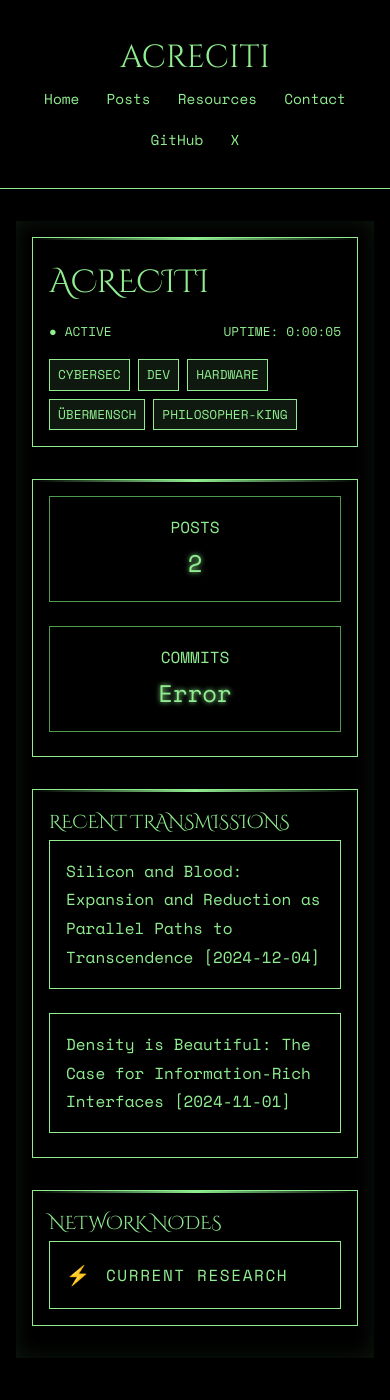
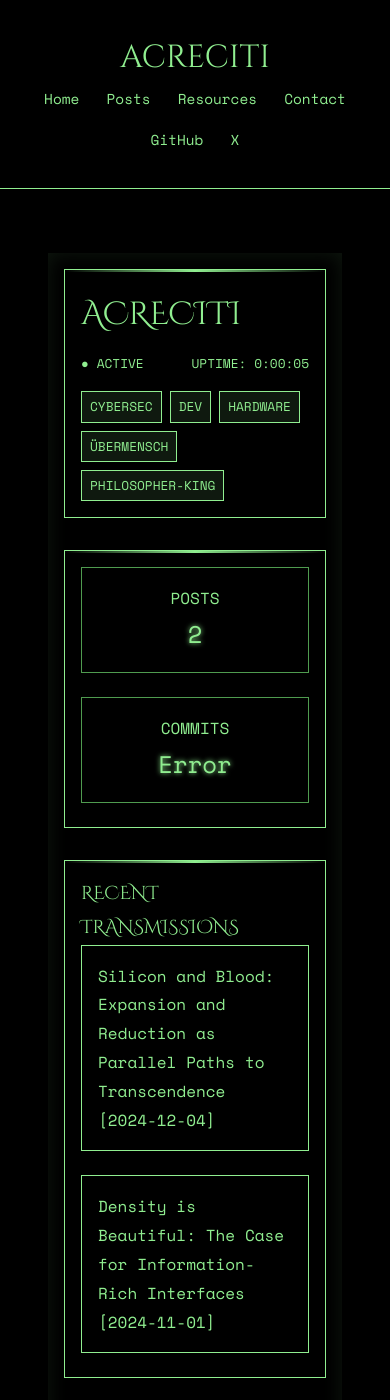
Before and after one commit to acrecit/acrecit.github.io, a Jekyll site: the page built from index.html, in a window 390 px wide and 1400 px high. Built offline with Jekyll 4.4.1, drawn with Linux system fonts in a browser that asks for light colours.

Commit message:
more fixes

```diff
--- a/assets/css/main.css
+++ b/assets/css/main.css
@@ -250,9 +250,10 @@
 }
 
 .posts {
-    max-width: 100%;
+    width: 100%;
+    max-width: 800px;
     margin: 0 auto;
-    padding: 0;
+    padding: 1rem;
 }
 
 .post-preview {
@@ -887,63 +888,23 @@
 
 @media (max-width: 768px) {
     .posts {
-        padding: 0 1rem;
+        width: 100%;
+        max-width: 100%;
+        padding: 1rem;
+        margin: 0;
     }
 
     .post-preview {
-        margin: 2rem 0;
+        margin: 1rem 0;
+        width: 100%;
     }
 
     .post-preview:hover {
-        transform: none;  /* Disable the hover shift on mobile */
+        transform: none;
+    }
+
+    .post-content {
+        width: 100%;
+        overflow-x: hidden;
     }
 }
-
-@media (max-width: 768px) {
-    .page {
-        padding: 0;
-        margin: 0;
-        width: 100%;
-    }
-
-    .page-content {
-        padding: 0;
-    }
-
-    .info-grid {
-        grid-template-columns: 1fr;
-        gap: 1rem;
-        padding: 1rem;
-        margin: 0;
-        border: none;
-    }
-
-    .grid-section {
-        margin: 0 0 1rem 0;
-        padding: 1rem;
-    }
-
-    .post {
-        padding: 1rem;
-        margin: 0;
-        max-width: 100%;
-    }
-
-    .activity-feed {
-        flex-direction: column;
-    }
-
-    .activity-item {
-        width: 100%;
-        margin-bottom: 0.5rem;
-    }
-
-    .metrics-container {
-        flex-direction: column;
-    }
-
-    .metric-box {
-        width: 100%;
-        margin-bottom: 0.5rem;
-    }
-}
```
